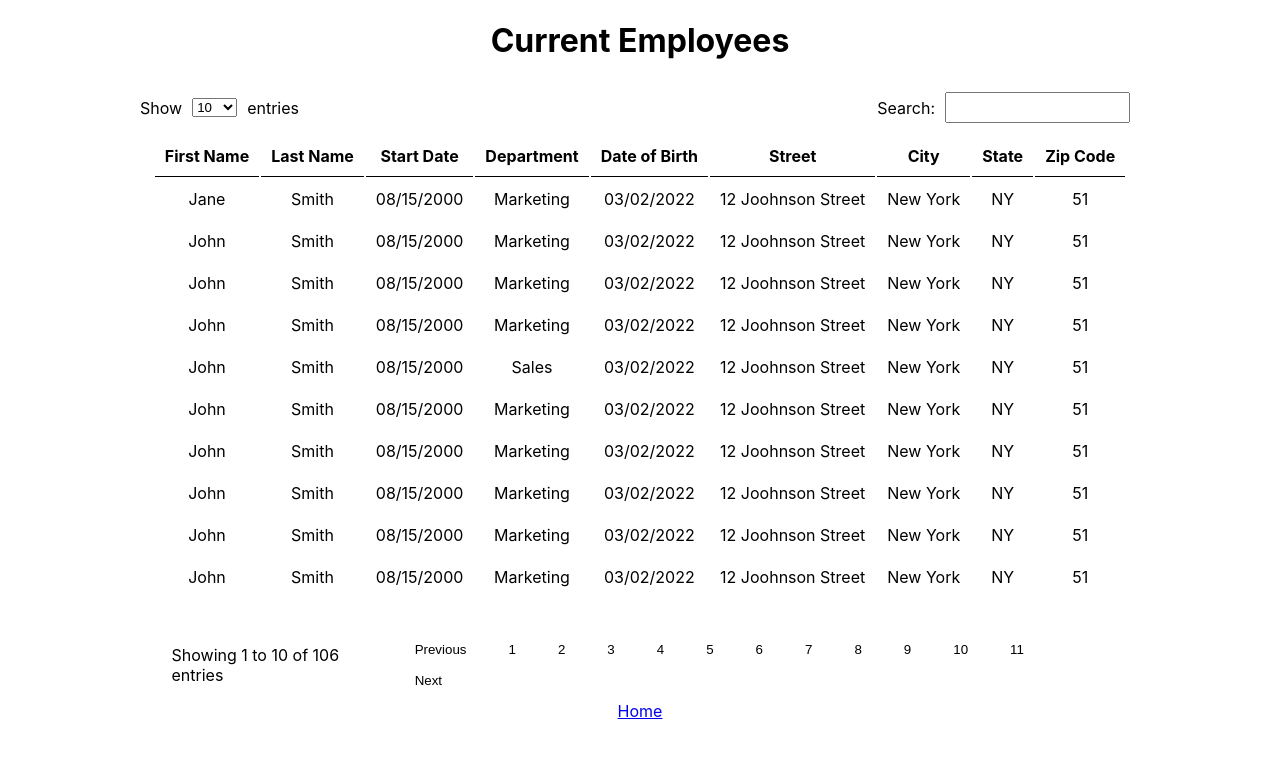
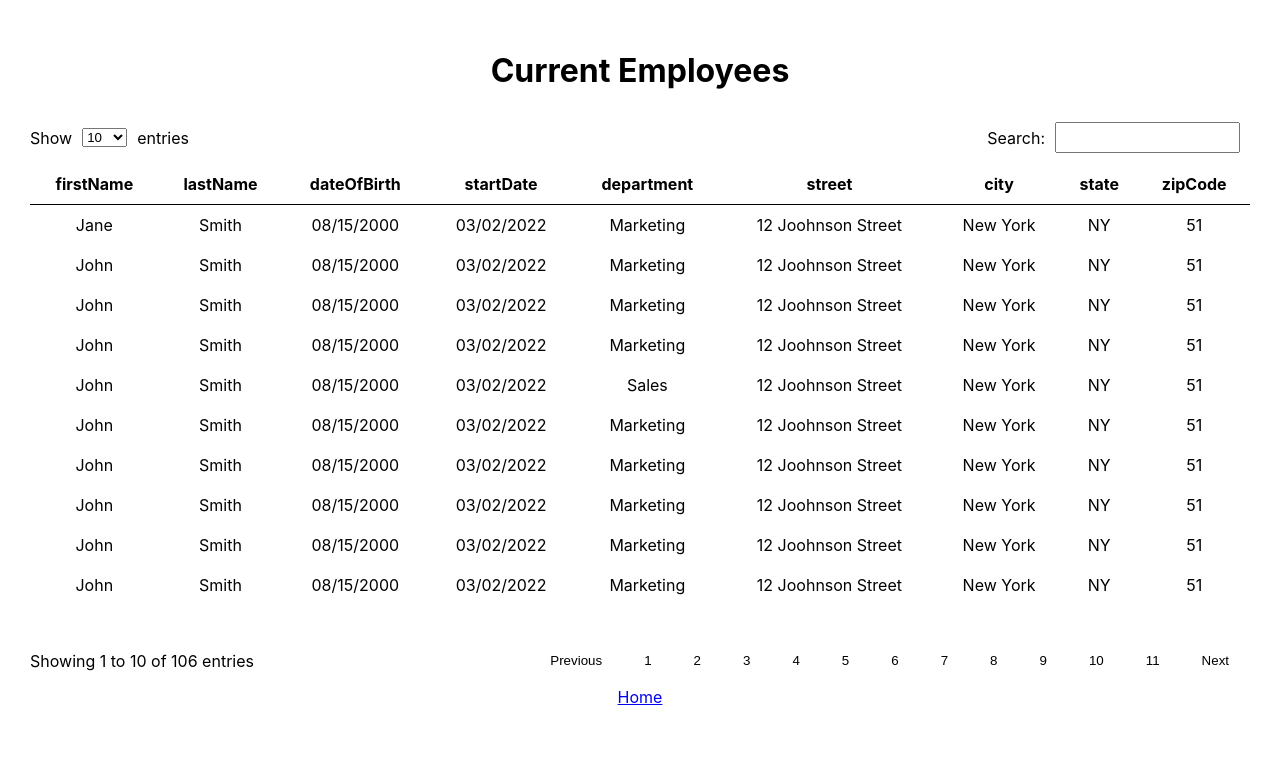
Before and after one commit to GosuGladesh/DaunasRomain_14_04032021, a React (Create React App) app in the folder my-app/: page /employees in a window 1280 px wide. Shown: the top 758 px of the page. Built offline with nearby package versions, Linux system fonts and the light colour scheme.

Commit message:
css fix tentative table impl

```diff
--- a/my-app/package.json
+++ b/my-app/package.json
@@ -7,6 +7,7 @@
     "@testing-library/jest-dom": "^4.2.4",
     "@testing-library/react": "^9.5.0",
     "@testing-library/user-event": "^7.2.1",
+    "daunas-p14-table": "^0.1.3",
     "react": "^17.0.2",
     "react-dom": "^17.0.2",
     "react-redux": "^7.2.6",
--- a/my-app/src/components/Dropdown/Dropdown.jsx
+++ b/my-app/src/components/Dropdown/Dropdown.jsx
@@ -3,7 +3,7 @@ function Dropdown(props) {
     const options = props.values.map((option) => <option value={option.abbreviation}>{option.name}</option>)
 
     return (
-        <select>
+        <select onChange={(e) => props.callback(e.target.value)}>
            {options}
         </select>
     )
--- a/my-app/src/components/Tableau/Tableau.jsx
+++ b/my-app/src/components/Tableau/Tableau.jsx
@@ -1,39 +1,41 @@
 import { useState, useEffect } from "react";
+import "./tableau.css"
 
-//SEARCH SORT AND ROW DISPLAY TIED TO DATA SPECIFICS
-//PASS LIST OF ATTRIBUTE AS STRING IN PROPS THEN USE THEM AS employee[string]
+
 function Tableau(props) {
 
-  const [localEmployee, setLocalEmployee] = useState([]);
+  const [localData, setLocalData] = useState([]);
   const [currentPage, setCurrentPage] = useState(1);
   const [pageSize, setPageSize] = useState(10);
   const [pageButton, setPageButton] = useState([]);
   const [currentSort, setCurrentSort] = useState();
+  const [headers, setHeaders] = useState([]);
 
   useEffect(() => {
-    setLocalEmployee(props.employees);
+    setLocalData([...props.data]); //copy data to manipulate
+    setHeaders([...Object.keys(props.data[0])]) // extract fields name from data
   }, []);
 
   //sorting by clicking on a column head
   function sorting(property) {
 
-     let sortEmployee = [...localEmployee];
+     let sortData = [...localData];
     if (property === currentSort) {
-      sortEmployee.reverse();
+      sortData.reverse();
     }
     else {
-      sortEmployee.sort((a, b) =>
+      sortData.sort((a, b) =>
         a[property] < b[property] ? -1 : a[property] > b[property] ? 1 : 0
       );
     }
     setCurrentSort(property);
-    setLocalEmployee([...sortEmployee]);
+    setLocalData([...sortData]);
   }
 
 
   //Changing to next page
   function pageNext() {
-    if (currentPage === Math.ceil(localEmployee.length / pageSize)) {
+    if (currentPage === Math.ceil(localData.length / pageSize)) {
       return;
     }
     setCurrentPage(currentPage + 1);
@@ -49,35 +51,30 @@ function Tableau(props) {
   function pageSet(page) {
     setCurrentPage(page);
   }
-  //Searching based on input text  TODO: ADD CASE INSENSITIVENESS
+
   function search(input) {
     if (input === "") {
-      setLocalEmployee(props.employees);
+      setLocalData(props.data);
       return;
     }
-    let result = localEmployee.filter((employee) => {
-      if (
-        employee.firstName.includes(input) ||
-        employee.lastName.includes(input) ||
-        employee.dateOfBirth.includes(input) ||
-        employee.department.includes(input) ||
-        employee.startDate.includes(input) ||
-        employee.street.includes(input) ||
-        employee.city.includes(input) ||
-        employee.state.includes(input) ||
-        employee.zipCode.includes(input)
-      ) {
-        return true;
+    let result = localData.filter((item) => {
+      let match = false;
+      for (let i = 0; i < headers.length; i++) {
+        //item[headers[i]] ---> item["firstname"]
+        if (item[headers[i]].toLowerCase().includes(input.toLowerCase())) {
+          match = true;
+        }
       }
-      return false;
+      return match;
     });
-    setLocalEmployee([...result]);
+    setLocalData([...result]);
+    setCurrentPage(1)
   }
 
   //Generating table pages buttons
   useEffect(() => {
     let buttons = [];
-    for (let i = 1; i < Math.ceil(localEmployee.length / pageSize) + 1; i++) {
+    for (let i = 1; i < Math.ceil(localData.length / pageSize) + 1; i++) {
       buttons.push(
         <button class='tableButton' onClick={() => pageSet(i)}>
           {i}
@@ -85,7 +82,7 @@ function Tableau(props) {
       );
     }
     setPageButton([...buttons])
-  },[pageSize,localEmployee])
+  },[pageSize,localData])
 
 
   return (
@@ -118,32 +115,20 @@ function Tableau(props) {
       <table>
         <thead>
           <tr>
-            <th onClick={() => sorting("firstName")}>First Name</th>
-            <th onClick={() => sorting("lastName")}>Last Name</th>
-            <th onClick={() => sorting("dateOfBirth")}>Start Date</th>
-            <th onClick={() => sorting("department")}>Department</th>
-            <th onClick={() => sorting("startDate")}>Date of Birth</th>
-            <th onClick={() => sorting("street")}>Street</th>
-            <th onClick={() => sorting("city")}>City</th>
-            <th onClick={() => sorting("state")}>State</th>
-            <th onClick={() => sorting("zipCode")}>Zip Code</th>
+            {headers.map( (head => <th onClick={() => sorting(head)}>{head}</th>))}
           </tr>
         </thead>
         <tbody>
-          {localEmployee
+          {localData
             .slice((currentPage - 1) * pageSize, currentPage * pageSize)
-            .map((employee) => {
+            .map((item) => {
+              let row = [];
+              for (let i = 0; i < headers.length; i++) {
+                row.push(<td>{item[headers[i]]}</td>);
+              }
               return (
                 <tr>
-                  <td>{employee.firstName}</td>
-                  <td>{employee.lastName}</td>
-                  <td>{employee.dateOfBirth}</td>
-                  <td>{employee.department}</td>
-                  <td>{employee.startDate}</td>
-                  <td>{employee.street}</td>
-                  <td>{employee.city}</td>
-                  <td>{employee.state}</td>
-                  <td>{employee.zipCode}</td>
+                  {row}
                 </tr>
               );
             })}
@@ -152,7 +137,7 @@ function Tableau(props) {
       <div class='tableFoot'>
         <p>
           Showing {currentPage * pageSize - (pageSize - 1)} to{" "}
-          {currentPage * pageSize} of {localEmployee.length} entries
+          {currentPage * pageSize} of {localData.length} entries
         </p>
         <div class='tableNav'>
           <button class='tableButton' onClick={pagePrevious}>
--- /dev/null
+++ b/my-app/src/components/Tableau/tableau.css
@@ -0,0 +1,83 @@
+body {
+  margin: 0;
+  font-family: -apple-system, BlinkMacSystemFont, 'Segoe UI', 'Roboto', 'Oxygen',
+    'Ubuntu', 'Cantarell', 'Fira Sans', 'Droid Sans', 'Helvetica Neue',
+    sans-serif;
+  -webkit-font-smoothing: antialiased;
+  -moz-osx-font-smoothing: grayscale;
+}
+
+code {
+  font-family: source-code-pro, Menlo, Monaco, Consolas, 'Courier New',
+    monospace;
+}
+
+/* View Employee CSS*/
+
+.tableSelect {
+  margin: 10px;
+}
+.tableInput{
+  margin: 10px;
+}
+table {
+    width: 100%;
+  text-align: center;
+  margin-left: auto;
+  margin-right: auto;
+  margin-bottom: 30px;
+  border-spacing: 0;
+}
+th {
+  padding: 10px;
+  border-bottom: solid 1px black;
+}
+tr:hover {
+  background-color: rgb(211, 208, 208);
+}
+td {
+  padding: 10px;
+}
+
+.viewEmployee {
+  display: flex;
+  flex-direction: column;
+  align-items: center;
+}
+
+.filters {
+  width: 100%;
+  display: flex;
+  align-items: center;
+  justify-content: space-between;
+}
+.filters div {
+  display: flex;
+  align-items: center;
+}
+
+.filters input {
+  height: 25px;
+}
+.tableButton {
+  padding: 8px 16px;
+  margin: 0 5px;
+  background: none;
+  border: none;
+  border-radius: 3px;
+}
+.tableButton:active{
+  border: solid gray 1px;
+  background-color: rgb(153, 152, 152);
+}
+.tableButton:hover{
+  background-color: rgb(59, 59, 59);
+  color: white;
+}
+.tableFoot{
+  display: flex;
+  width: 100%;
+  flex-direction: row;
+  justify-content: space-between;
+  align-items: center;
+}
--- a/my-app/src/index.css
+++ b/my-app/src/index.css
@@ -76,76 +76,24 @@ code {
   position: absolute;
   top: 0;
   right: 0;
+  border: none;
+  background: none;
+  cursor: pointer;
+  height: 25px;
+  width: 25px;
+  display: flex;
+  justify-content: center;
+  align-items: center;
+  border-radius: 5px;
+}
+.modal button:hover {
+  background-color: rgb(226, 42, 42);
 }
 
 select {
   margin: 10px 0;
 }
 
-/* View Employee CSS*/
-
-.tableSelect {
-  margin: 10px;
+.viewEmployee {
+  padding: 30px;
 }
-.tableInput{
-  margin: 10px;
-}
-table {
-  text-align: center;
-  margin-left: auto;
-  margin-right: auto;
-  margin-bottom: 30px;
-}
-th {
-  padding: 10px;
-  border-bottom: solid 1px black;
-}
-tbody tr :hover {
-  background-color: rgb(211, 208, 208);
-}
-td {
-  padding: 10px;
-}
-
-.viewEmployee {
-  display: flex;
-  flex-direction: column;
-  align-items: center;
-}
-
-.filters {
-  width: 1000px;
-  display: flex;
-  align-items: center;
-  justify-content: space-between;
-}
-.filters div {
-  display: flex;
-  align-items: center;
-}
-
-.filters input {
-  height: 25px;
-}
-.tableButton {
-  padding: 8px 16px;
-  margin: 0 5px;
-  background: none;
-  border: none;
-  border-radius: 3px;
-}
-.tableButton:active{
-  border: solid gray 1px;
-  background-color: rgb(153, 152, 152);
-}
-.tableButton:hover{
-  background-color: rgb(59, 59, 59);
-  color: white;
-}
-.tableFoot{
-  display: flex;
-  width: 937px;
-  flex-direction: row;
-  justify-content: space-between;
-  align-items: center;
-}
--- a/my-app/src/pages/ViewEmployee/ViewEmployee.jsx
+++ b/my-app/src/pages/ViewEmployee/ViewEmployee.jsx
@@ -1,6 +1,7 @@
 import { Link } from 'react-router-dom';
 import { useSelector } from "react-redux";
-import Tableau from "../../components/Tableau/Tableau"
+//import { Tableau } from "daunas-p14-table";
+import Tableau from '../../components/Tableau/Tableau';
 
 
 function ViewEmployee(props) {
@@ -10,7 +11,7 @@ function ViewEmployee(props) {
         <>
             <div class="viewEmployee">
                 <h1>Current Employees</h1>
-                <Tableau employees={employees}></Tableau>
+                <Tableau data={employees}></Tableau>
                 <Link to="/">Home</Link>
             </div>
 
```
Also changed, not shown: my-app/src/components/Form/Form.jsx (+11 -11 lines), 2 other files (tests, documents, lock files or other folders).
